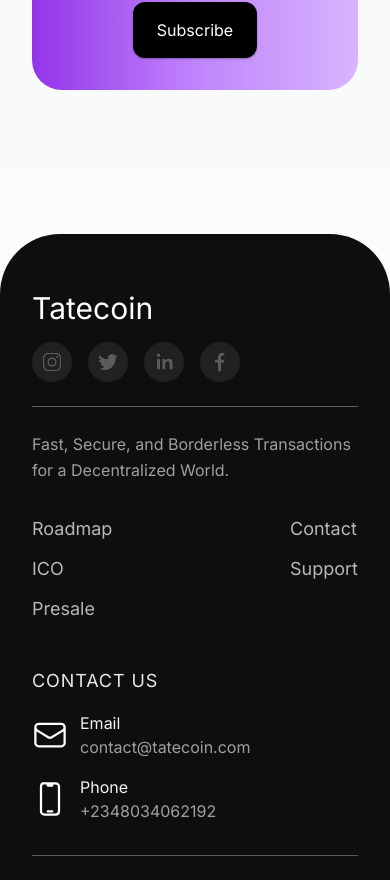
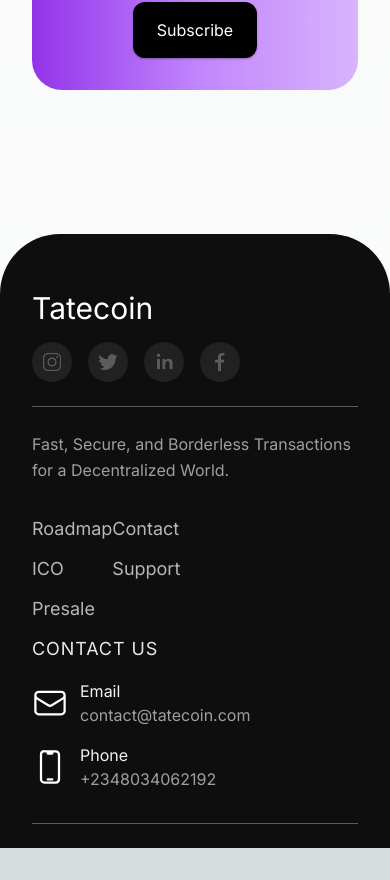
Before and after one commit to TheTateCoini/tatecoin, a Next.js app: page / in a window 390 px wide. Shown: the part 4808-5688 px from the top of the page. After the commit the page ends 5656 px from the top, so only its background shows below. Built offline with nearby package versions, Linux system fonts and the light colour scheme.

Commit message:
fixed footer

```diff
--- a/app/_components/basic/footer.tsx
+++ b/app/_components/basic/footer.tsx
@@ -14,7 +14,7 @@ export default function Footer() {
   return (
     <footer className="w-full bg-[#0e0e0e] text-white rounded-t-[60px] lg:px-16 px-8 lg:py-12 py-6 mt-28">
       <div className="w-full">
-        <div className="w-full lg:flex flex-col items-start lg:py-16 py-8 border-b border-b-[#5b5b5b]">
+        <div className="w-full lg:flex-row flex flex-col items-start lg:py-16 py-8 border-b border-b-[#5b5b5b]">
           <div className="lg:w-[30%] lg:mr-16">
             <div className="lg:w-10/12">
               <h1 className="text-3xl mb-4">Tatecoin</h1>
@@ -36,7 +36,7 @@ export default function Footer() {
               </p>
             </div>
           </div>
-          <div className="lg:w-[36%] flex items-start justify-between lg:mr-10 lg:my-0 my-8 text-lg">
+          <div className="lg:w-[36%] flex items-start justify-between lg:mr-10 lg:mt-0 mt-8 text-lg">
             <div className="lg:w-1/2">
               {menu.map((m) => (
                 <Link key={m} href={`/${m}`}>
```
